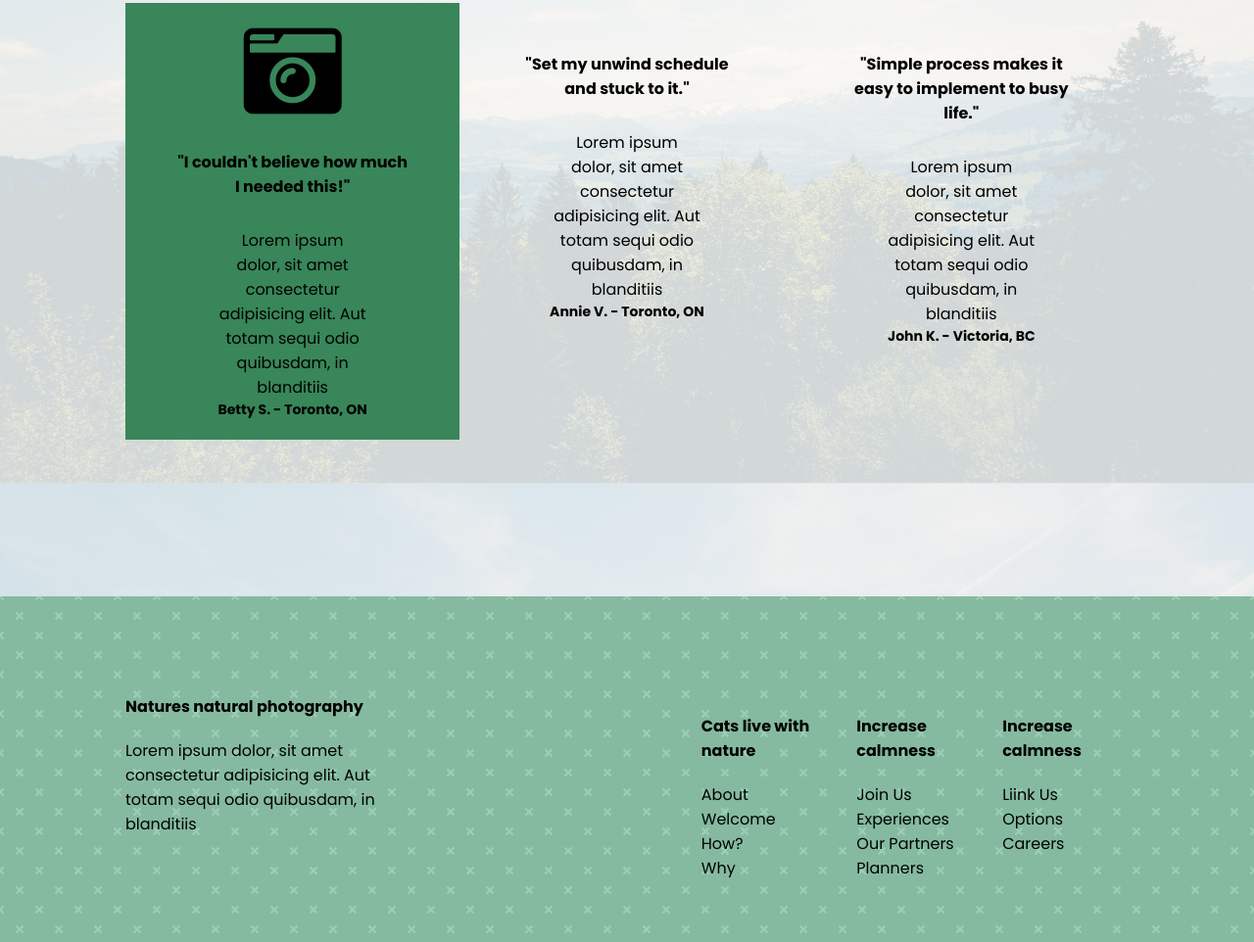
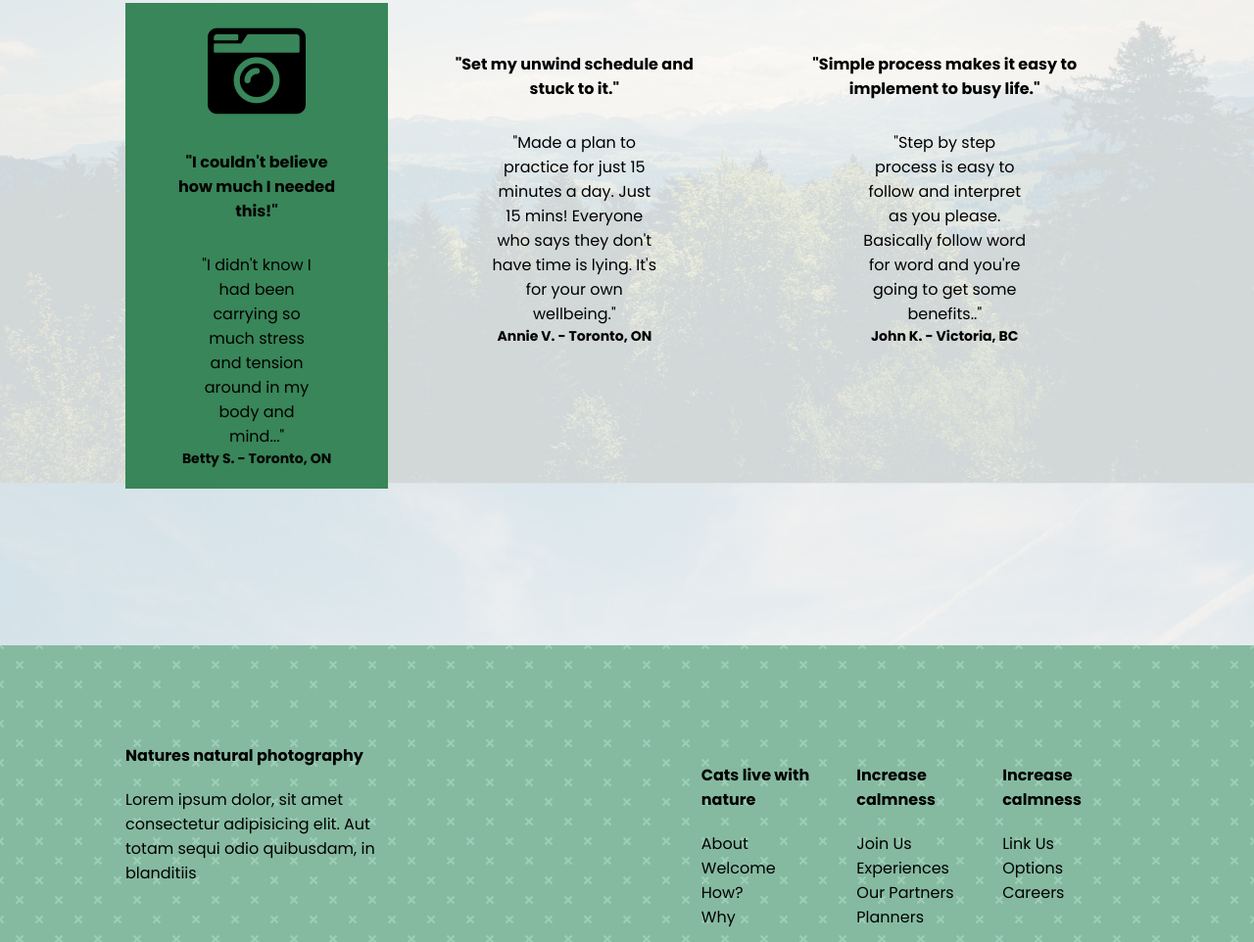
Before and after one commit to jamiev03/Get-Outdoors, a website: page index.html in a window 1280 px wide. Shown: the part 2524-3486 px from the top of the page at 98% size. Drawn offline with Linux system fonts and the light colour scheme.

Commit message:
content addition to section 3 text

```diff
--- a/index.html
+++ b/index.html
@@ -82,17 +82,17 @@
                     <div class="section__3__cards__card section__3__cards__card--active ">
                         <i class="fas fa-camera-retro"></i>
                         <h4 class="section__3__cards__card__h4">"I couldn't believe how much I needed this!"</h4>
-                        <p class="section__3__p">Lorem ipsum dolor, sit amet consectetur adipisicing elit. Aut totam sequi odio quibusdam, in blanditiis </p>
+                        <p class="section__3__p">"I didn't know I had been carrying so much stress and tension around in my body and mind..." </p>
                         <h4 class="section__3__cards__card__h4--name">Betty S. - Toronto, ON</h4>
                     </div>
                     <div class="section__3__cards__card">
                         <h4 class="section__3__cards__card__h4">"Set my unwind schedule and stuck to it."</h4>
-                        <p class="section__3__p">Lorem ipsum dolor, sit amet consectetur adipisicing elit. Aut totam sequi odio quibusdam, in blanditiis </p>
+                        <p class="section__3__p">"Made a plan to practice for just 15 minutes a day. Just 15 mins! Everyone who says they don't have time is lying. It's for your own wellbeing." </p>
                         <h4 class="section__3__cards__card__h4--name">Annie V. - Toronto, ON</h4>
                     </div>
                     <div class="section__3__cards__card">
                         <h4 class="section__3__cards__card__h4">"Simple process makes it easy to implement to busy life."</h4>
-                        <p class="section__3__p">Lorem ipsum dolor, sit amet consectetur adipisicing elit. Aut totam sequi odio quibusdam, in blanditiis </p>
+                        <p class="section__3__p">"Step by step process is easy to follow and interpret as you please. Basically follow word for word and you're going to get some benefits.."</p>
                         <h4 class="section__3__cards__card__h4--name">John K. - Victoria, BC</h4>
 
                     </div>
@@ -130,7 +130,7 @@
                     <div class="section__4__cards__card">
                         <h4 class="section__4__cards__card__h4">Increase calmness</h4>
                         <ul class="section__4__cards__card__ul">
-                            <li>Liink Us</li>
+                            <li>Link Us</li>
                             <li>Options</li>
                             <li>Careers</li>
                         </ul>
--- a/sass/layout/_section-1.scss
+++ b/sass/layout/_section-1.scss
@@ -148,6 +148,7 @@
 
         @include atSmall {
             flex-wrap: wrap;
+            width: 80%;
         }
 
         &__card {
```
Also changed, not shown: css/style.css.
